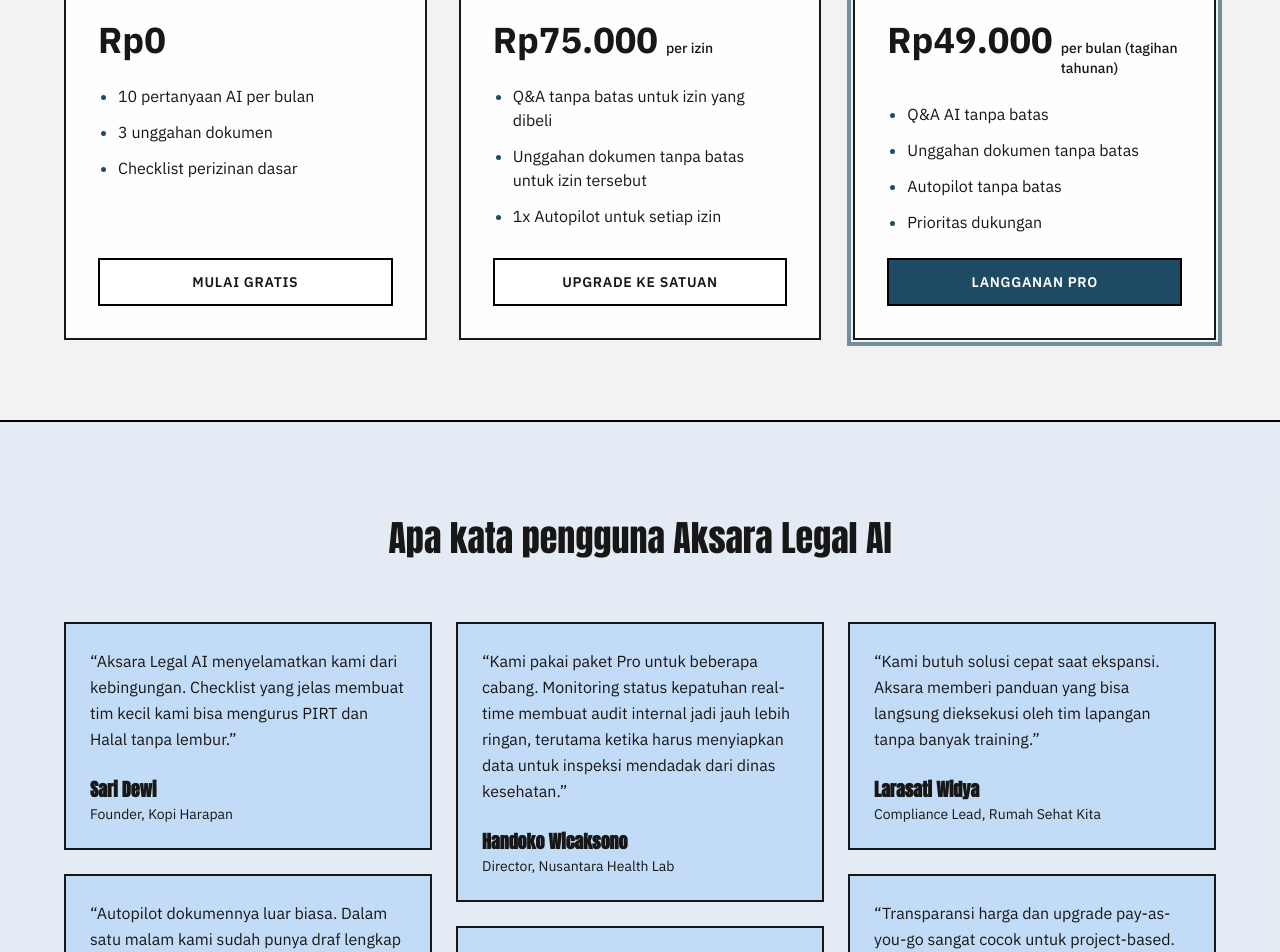
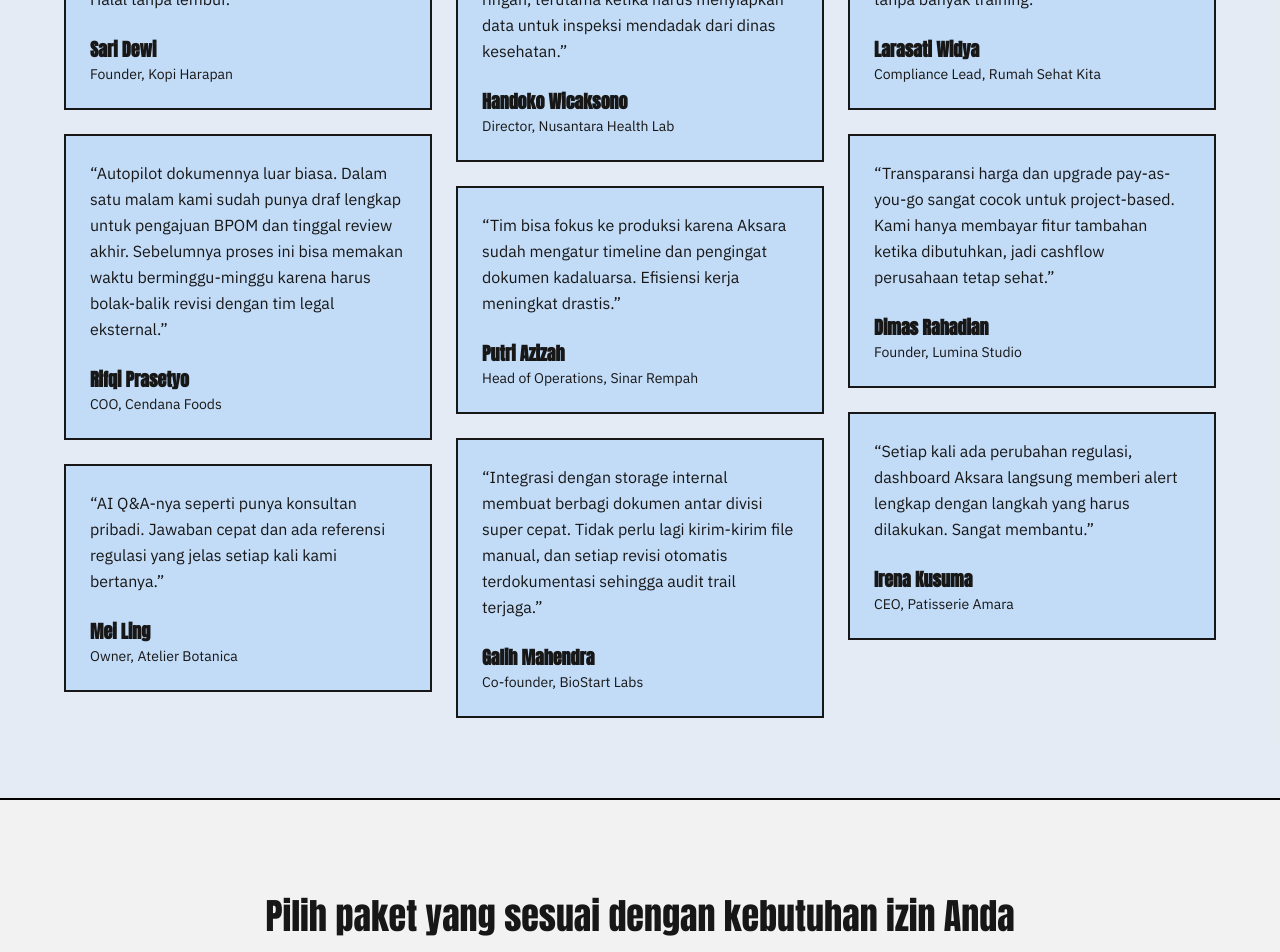
Before and after one commit to Sumbu-Labs/Aksara-Legal-AI, a Next.js app in the folder frontend/: page / in a window 1280 px wide. Shown: the part 3320-4272 px from the top of the page. Built offline with nearby package versions, Linux system fonts and the light colour scheme.

Commit message:
fix(Home): Swap Pricing and Testimonials sections for improved layout

```diff
--- a/frontend/src/app/page.tsx
+++ b/frontend/src/app/page.tsx
@@ -34,11 +34,11 @@
 
       <SectionSeparatorHorizontal />
 
-      <PricingSection />
+      <TestimonialsSection />
 
       <SectionSeparatorHorizontal />
 
-      <TestimonialsSection />
+      <PricingSection />
 
       <SectionSeparatorHorizontal />
 
```
